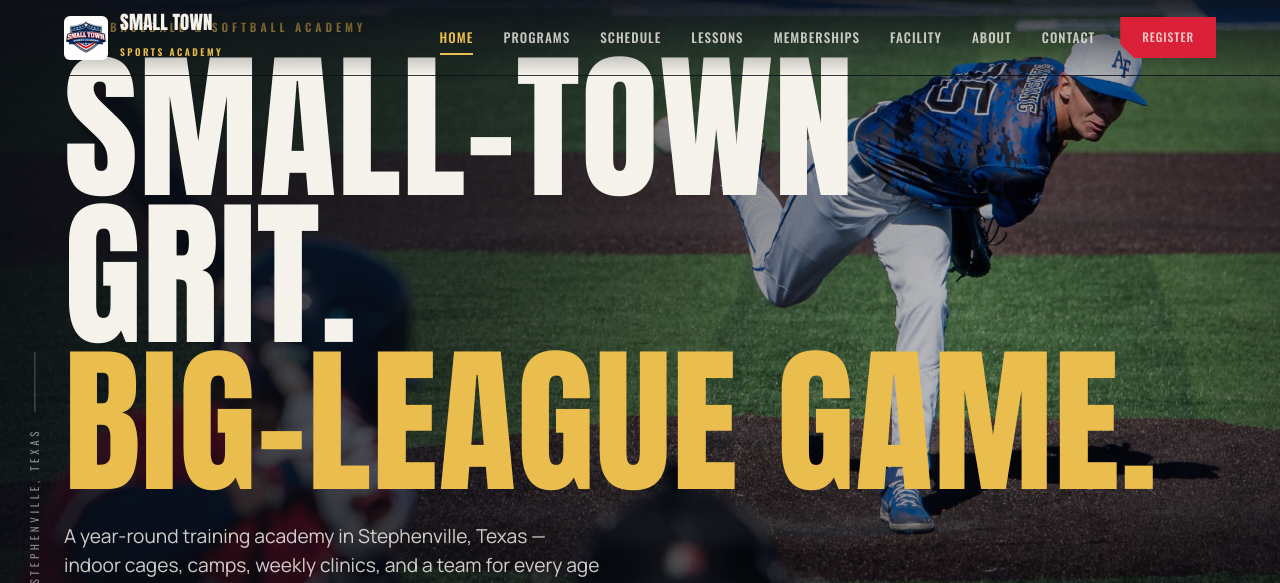
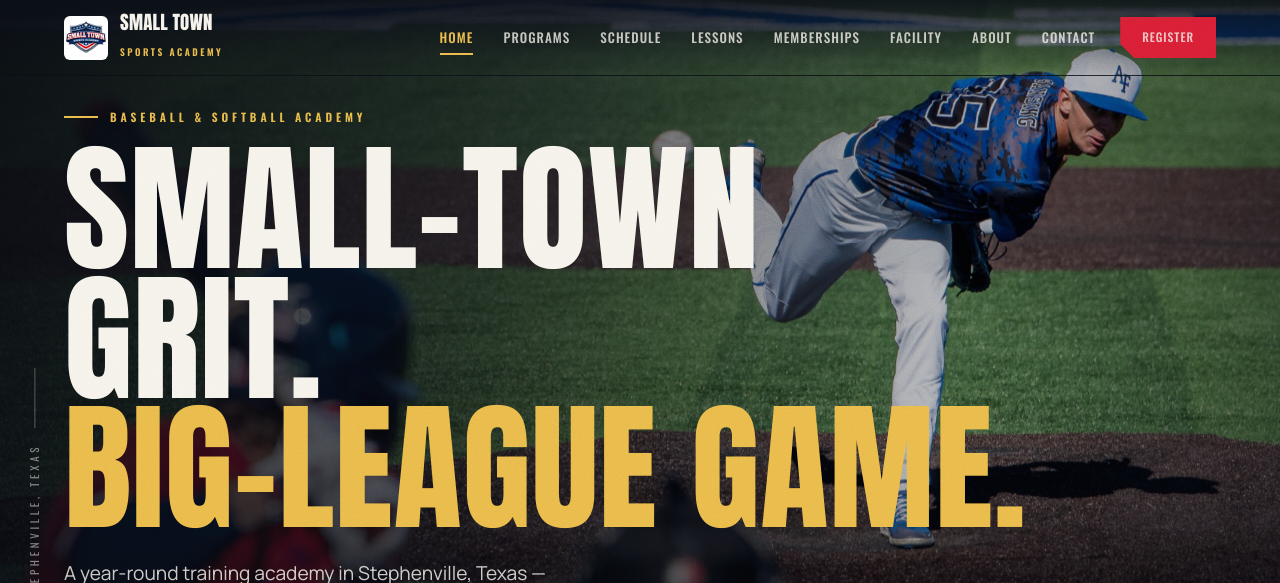
Before and after one commit to ExploringDoor/stsAcademy, a website: page index.html in a window 1280 px wide. Shown: the top 583 px of the page. Drawn offline with nearby package versions, Linux system fonts and the light colour scheme.

Commit message:
Fix hero/nav overlap on short viewports
Hero headline now scales with viewport height (min(11vw,19vh)) and hero
content reserves nav-height top padding, so the kicker/headline never bleed
behind the fixed nav on wide-but-short windows.

Co-Authored-By: Claude Opus 4.8 <noreply@anthropic.com>

```diff
--- a/css/site.css
+++ b/css/site.css
@@ -118,14 +118,14 @@ body::after {
     linear-gradient(105deg, rgba(8,11,18,.94) 0%, rgba(8,11,18,.62) 38%, rgba(8,11,18,.12) 70%, rgba(8,11,18,.5) 100%),
     linear-gradient(to top, rgba(8,11,18,.96) 2%, rgba(8,11,18,0) 46%);
 }
-.hero-inner { position: relative; z-index: 3; width: 100%; max-width: var(--container); margin-inline: auto; padding: 0 var(--pad) clamp(40px, 7vw, 96px); color: var(--cream); }
+.hero-inner { position: relative; z-index: 3; width: 100%; max-width: var(--container); margin-inline: auto; padding: calc(var(--nav-h) + clamp(16px, 3vh, 40px)) var(--pad) clamp(40px, 7vw, 96px); color: var(--cream); }
 .hero-rail {
   position: absolute; left: clamp(10px, 2vw, 28px); top: 44%; z-index: 3; transform: rotate(180deg);
   writing-mode: vertical-rl; font-family: var(--font-cond); text-transform: uppercase; letter-spacing: .34em;
   font-size: .68rem; color: rgba(245,242,234,.5); display: flex; align-items: center; gap: 16px;
 }
 .hero-rail::after { content: ''; height: 60px; width: 1px; background: rgba(245,242,234,.3); }
-.hero h1 { font-size: clamp(3.4rem, 12.5vw, 11rem); color: var(--cream); margin: 18px 0 0; max-width: 14ch; }
+.hero h1 { font-size: clamp(2.6rem, min(11vw, 19vh), 9.5rem); color: var(--cream); margin: 18px 0 0; max-width: 14ch; }
 .hero h1 em { font-style: normal; color: var(--gold); }
 .hero h1 .stroke { -webkit-text-stroke: 2px var(--cream); color: transparent; }
 .hero-sub { font-family: var(--font-body); font-size: clamp(1rem, 1.5vw, 1.2rem); color: rgba(245,242,234,.82); max-width: 46ch; margin-top: 26px; line-height: 1.55; }
```
